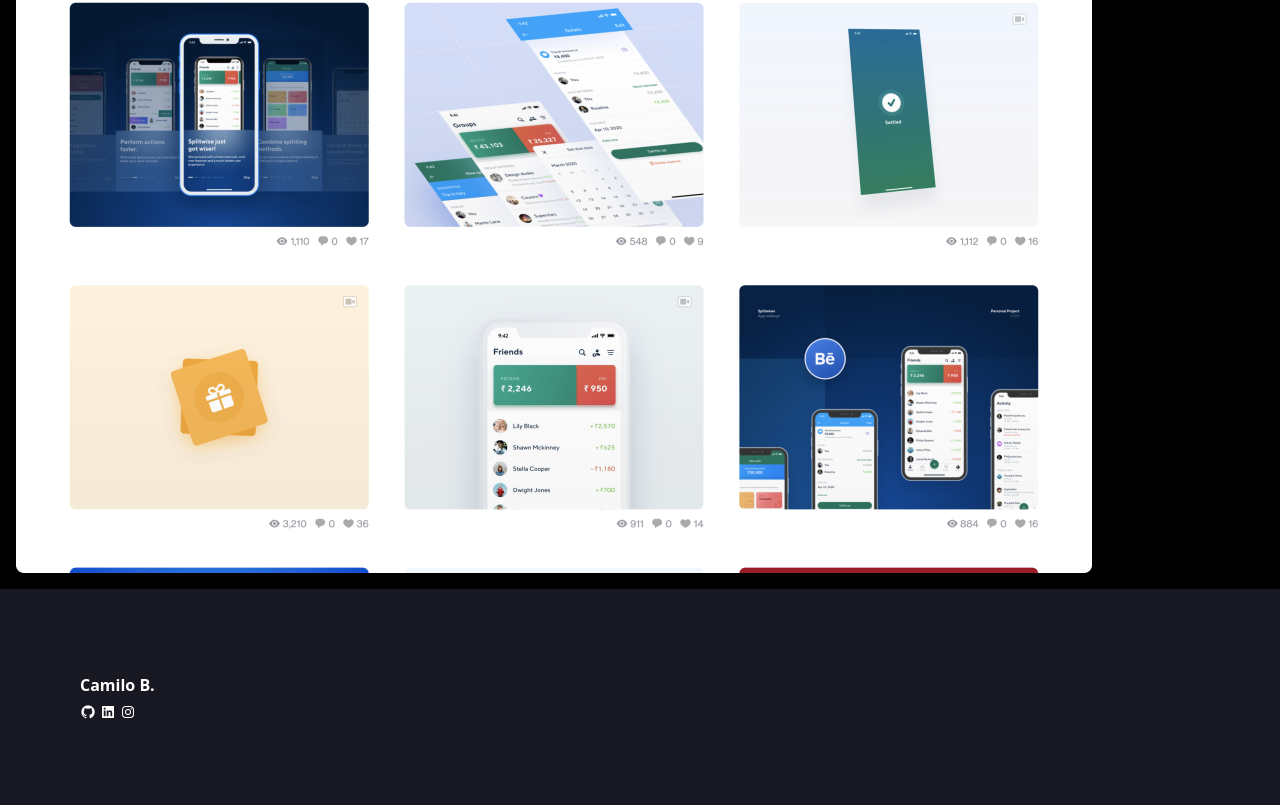
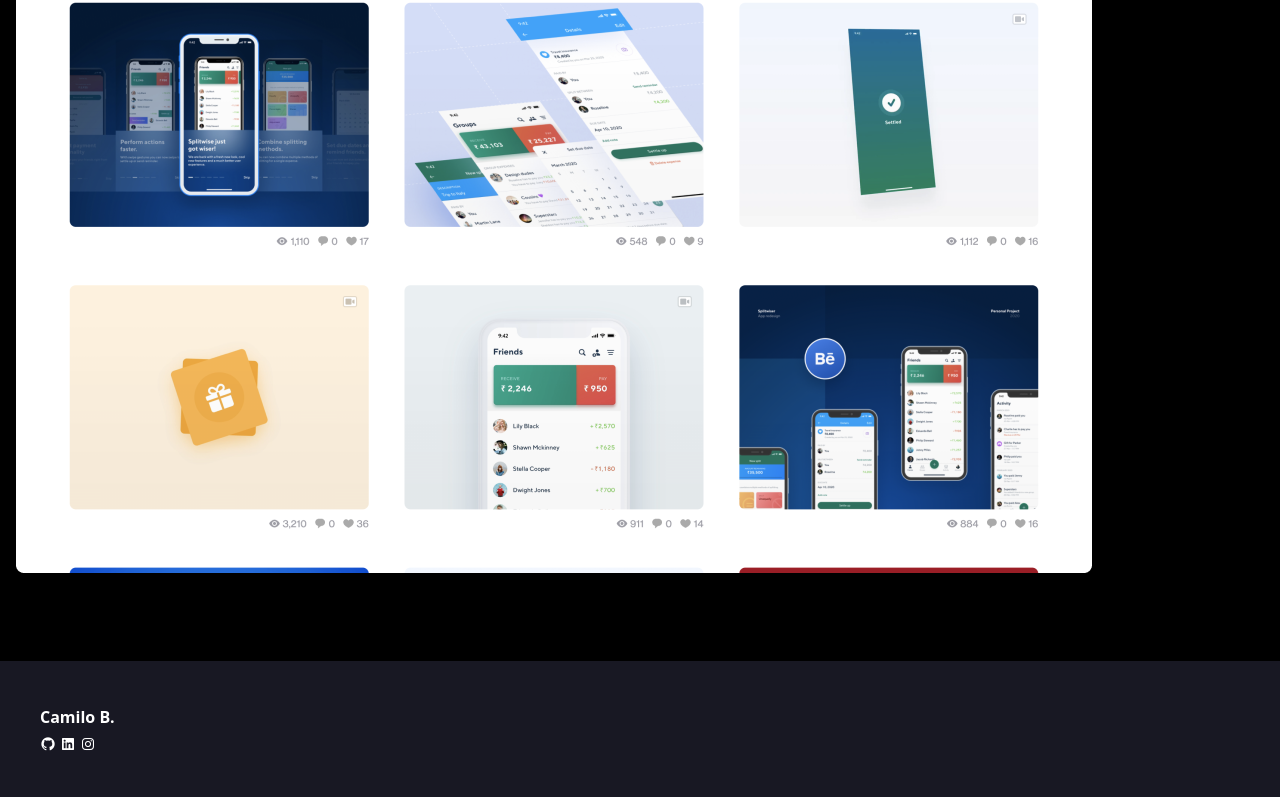
Before and after one commit to camiloBelalcazar/portafolio, a React (Vite) app: page /contact in a window 1280 px wide. Shown: the part 216-1021 px from the top of the page. Built offline with nearby package versions, Linux system fonts and the light colour scheme.

Commit message:
portafolio.1.1

```diff
--- a/src/App.jsx
+++ b/src/App.jsx
@@ -5,6 +5,7 @@
 import Work from './pages/Work'
 import Contact from './pages/Contact'
 import Header from './components/layout/Header'
+import Footer from './components/Footer'
 
 
 function App() {
@@ -26,6 +27,7 @@
 
       </Routes>
 
+      <Footer/>
     </div>
   )
 }
--- /dev/null
+++ b/src/components/Footer.jsx
@@ -0,0 +1,23 @@
+
+
+const Footer = () => {
+  return (
+    <div>
+       <section className="bg-[#181823] p-10 ">
+            <div >
+            <h2 className="py-1 font-bold">Camilo B.</h2>
+
+
+            </div >
+                <section className="flex gap-1 " >
+
+                <span><i className='bx bxl-github' ></i></span>
+                <span><i className='bx bxl-linkedin-square ' ></i></span>
+                <span><i className='bx bxl-instagram' ></i></span>
+                </section>
+            </section>
+    </div>
+  )
+}
+
+export default Footer
--- a/src/pages/Contact.jsx
+++ b/src/pages/Contact.jsx
@@ -1,6 +1,6 @@
 const Contact = () => {
   return (
-    <section className="">
+    <section className=" h-screen">
 
           <div className="p-4 gap-4">
             <h2 className="text-2xl font-bold">Other technoligy</h2>
@@ -8,19 +8,6 @@
             <img src="/images/mobile.png" alt="" />
           </div>
 
-          <section className="bg-[#181823] p-20">
-            <div >
-            <h2 className="py-1 font-bold">Camilo B.</h2>
-
-
-            </div >
-              <section className="flex gap-1  " >
-
-              <span><i className='bx bxl-github' ></i></span>
-              <span><i className='bx bxl-linkedin-square ' ></i></span>
-              <span><i className='bx bxl-instagram' ></i></span>
-              </section>
-          </section>
     </section>
 
   )
```
